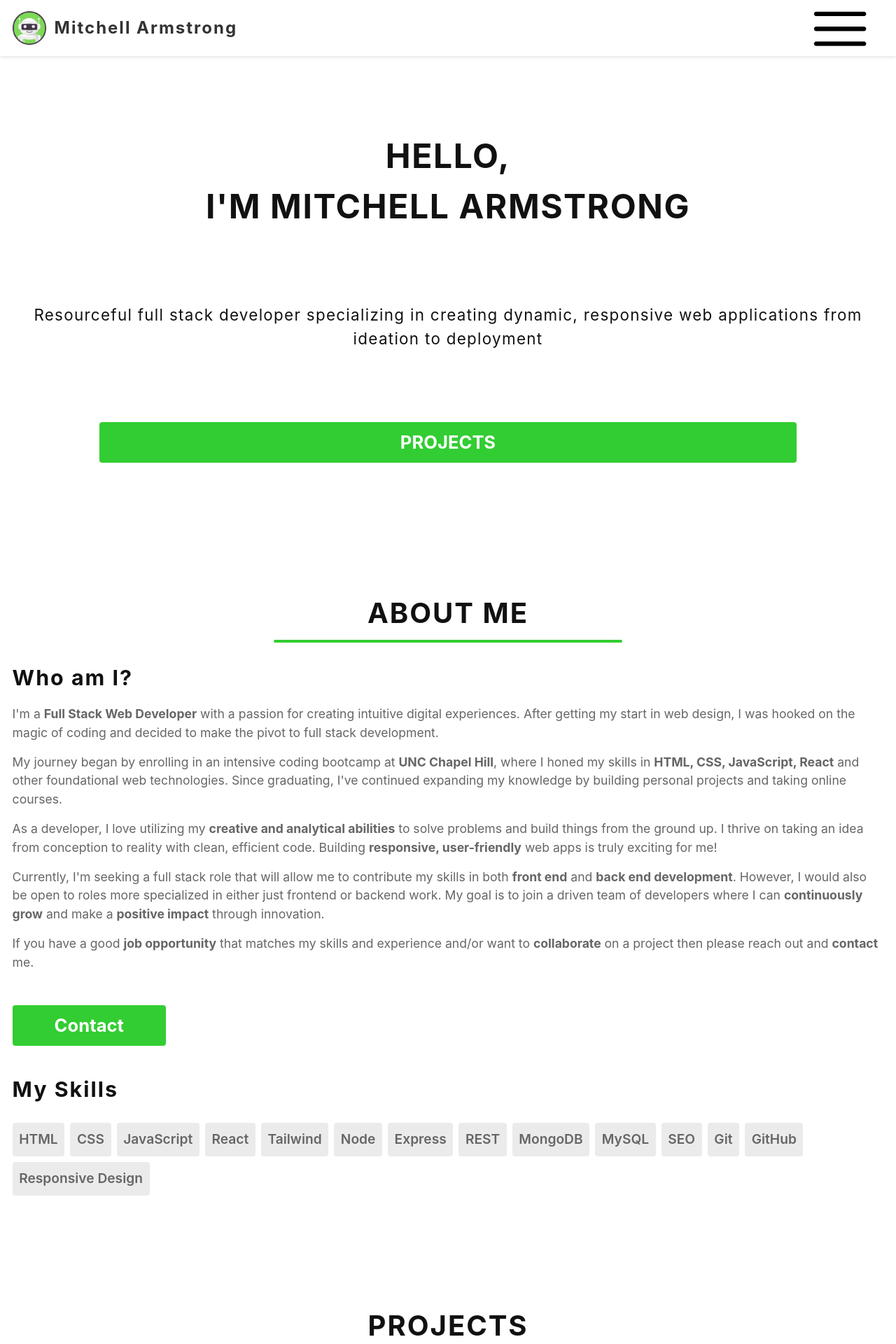
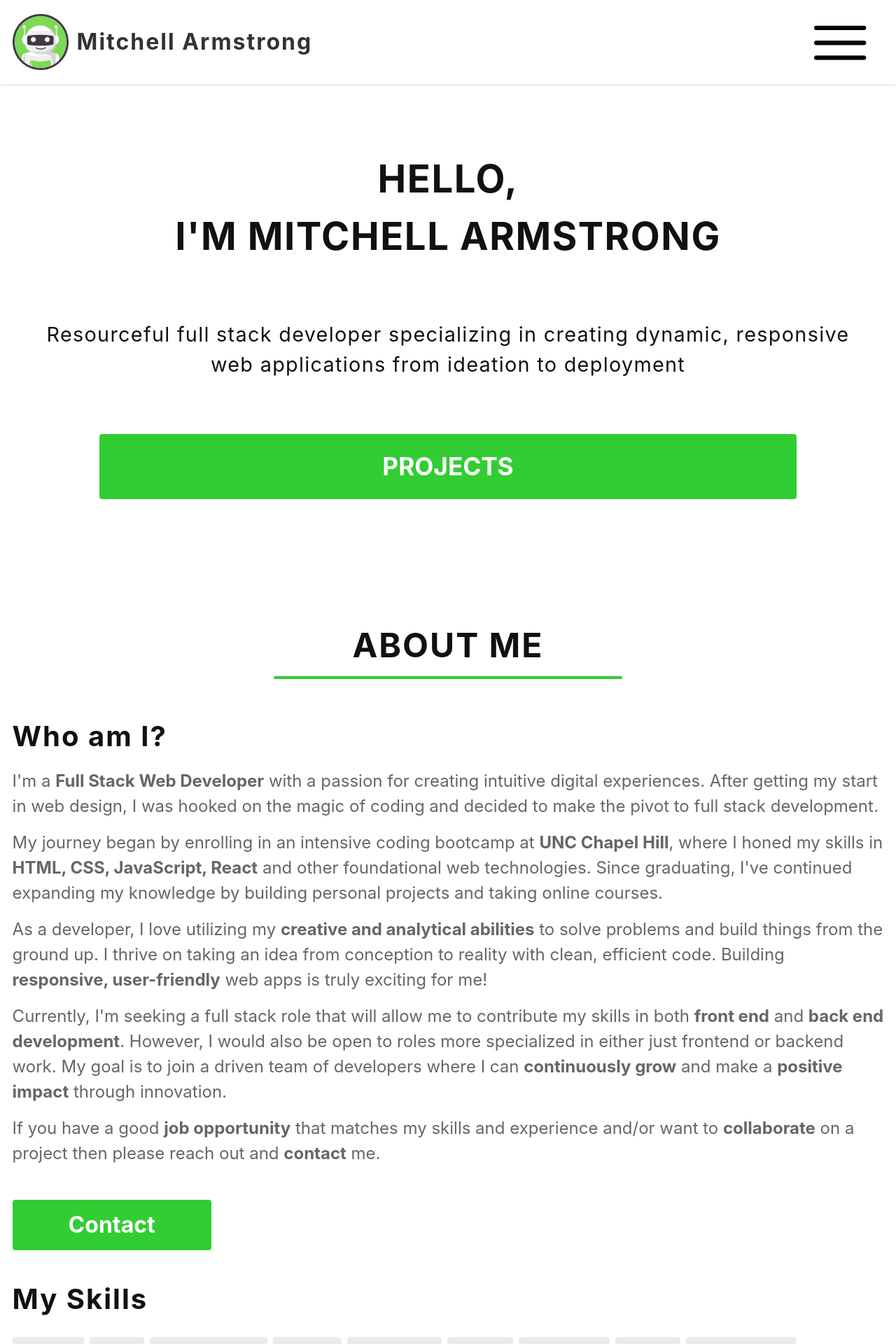
Before and after one commit to ScarElite/portfolio-final, a React (Create React App) app: page / in a window 1280 px wide. Shown: the top 1920 px of the page at 70% size. Built offline with nearby package versions, Linux system fonts and the light colour scheme.

Commit message:
Made everything in the portfolio responsive up until 768px

```diff
--- a/src/index.css
+++ b/src/index.css
@@ -557,3 +557,193 @@ nav.menu-open #Header {
     font-size: 1.25rem;
   }
 }
+
+@media screen and (min-width: 600px) {
+  .section-header {
+    font-size: 2.7rem;
+  }
+
+  .section-header-line {
+    margin-bottom: 2rem;
+  }
+
+  .about-header-2 {
+    font-size: 2.2rem;
+  }
+
+  #About p {
+    font-size: 1.25rem;
+  }
+
+  .about-button {
+    font-size: 1.7rem;
+  }
+
+  .skill {
+    font-size: 1.4rem;
+  }
+
+  .projects-intro, .contact-intro {
+    font-size: 1.4rem;
+  }
+
+  .project-name {
+    font-size: 2.2rem;
+  }
+
+  .project-description {
+    font-size: 1.25rem;
+  }
+
+  .project-button {
+    padding: 10px 100px;
+  }
+
+  .contact-form label, .contact-form input, .contact-form textarea {
+    font-size: 1.3rem;
+  }
+}
+
+@media screen and (min-width: 700px) {
+  #Header {
+    height: 120px;
+  }
+
+  .pfp-icon {
+    width: 5rem;
+    height: 5rem;
+  }
+
+  .header-name {
+    font-size: 2rem;
+  }
+
+  nav.menu-open .menu {
+    top: 120px;
+  }
+
+  .menu li a {
+    font-size: 1.6rem;
+  }
+
+  #Main {
+    margin: 120px 1.1rem 1.1rem;
+  }
+
+  .main-name {
+    font-size: 3.4rem;
+  }
+
+  .main-statement {
+    font-size: 1.8rem;
+    padding: 0 1.4rem;
+  }
+
+  .main-button {
+    font-size: 2.2rem;
+    padding: 20px 100px;
+  }
+
+  .section-header {
+    font-size: 3rem;
+  }
+
+  .about-header-2 {
+    font-size: 2.5rem;
+  }
+
+  #About p {
+    font-size: 1.5rem;
+  }
+
+  .about-button {
+    font-size: 2rem;
+    padding: 12px 80px;
+  }
+
+  .skill {
+    font-size: 1.8rem;
+  }
+
+  .projects-intro, .contact-intro {
+    font-size: 1.8rem;
+  }
+
+  .project-name {
+    font-size: 2.6rem;
+  }
+
+  .project-description {
+    font-size: 1.5rem;
+  }
+
+  .project-button {
+    font-size: 2rem;
+    padding: 12px 120px;
+  }
+
+  .contact-form label, .contact-form input, .contact-form textarea {
+    font-size: 1.6rem;
+  }
+
+  .contact-button {
+    font-size: 2rem;
+    padding: 12px 0;
+  }
+
+  .footer-header {
+    font-size: 1.8rem;
+  }
+
+  .social-icon {
+    width: 2.4rem;
+    height: 2.4rem;
+  }
+
+  .social-icon:nth-child(1) {
+    margin-right: 1.2rem;
+  }
+
+  .social-icon:nth-child(2), .social-icon:nth-child(3) {
+    margin: 0 1.2rem;
+  }
+
+  .footer-subheader {
+    font-size: 1.3rem;
+  }
+
+  .footer-lower {
+    font-size: 1.2rem;
+  }
+
+  .project-title-grapevine, .project-title {
+    font-size: 3rem;
+  }
+
+  .project-subheader {
+    font-size: 1.8rem;
+  }
+
+  .project-details-button {
+    font-size: 2rem;
+    padding: 20px 10px;
+  }
+
+  .project-details-header {
+    font-size: 2.4rem;
+  }
+
+  .project-details-overview {
+    font-size: 1.5rem;
+  }
+
+  .project-details-link {
+    width: 3rem;
+    height: 3rem;
+  }
+
+  .project-details-link-button {
+    font-size: 2rem;
+    padding: 15px 60px;
+  }
+}
```
